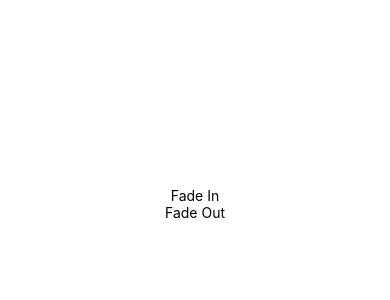
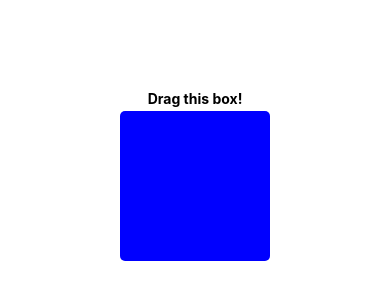
Before and after one commit to manutdmohit/React-Native-Animation, a React Native app: screen / in a window 390 px wide. Shown: the part 248-548 px from the top of the page. Built offline with nearby package versions, Linux system fonts and the light colour scheme.

Commit message:
pan responder gesture

```diff
--- a/App.js
+++ b/App.js
@@ -1,13 +1,14 @@
 import { StatusBar } from 'expo-status-bar';
 import { StyleSheet, Text, View } from 'react-native';
-import Fadeinout from './src/Fadeinout';
+import PanRespond from './src/PanRespond';
+// import Fadeinout from './src/Fadeinout';
 // import Ball2 from './src/Ball2';
 // import Ball from './src/Ball';
 
 export default function App() {
   return (
     <View style={styles.container}>
-      <Fadeinout />
+      <PanRespond />
       <StatusBar style="auto" />
     </View>
   );
--- /dev/null
+++ b/src/PanRespond.js
@@ -0,0 +1,59 @@
+import React, { useState } from 'react';
+import { Animated, View, StyleSheet, PanResponder, Text } from 'react-native';
+
+const PanRespond = () => {
+  const pan = useState(new Animated.ValueXY())[0];
+
+  const panResponder = useState(
+    PanResponder.create({
+      onMoveShouldSetPanResponder: () => true,
+      onPanResponderGrant: () => {
+        pan.setOffset({
+          x: pan.x._value,
+          y: pan.y._value,
+        });
+      },
+      onPanResponderMove: Animated.event([null, { dx: pan.x, dy: pan.y }], {
+        useNativeDriver: false,
+      }),
+      onPanResponderRelease: () => {
+        pan.flattenOffset();
+      },
+    })
+  )[0];
+
+  return (
+    <View style={styles.container}>
+      <Text style={styles.titleText}>Drag this box!</Text>
+      <Animated.View
+        style={{
+          transform: [{ translateX: pan.x }, { translateY: pan.y }],
+        }}
+        {...panResponder.panHandlers}
+      >
+        <View style={styles.box} />
+      </Animated.View>
+    </View>
+  );
+};
+
+const styles = StyleSheet.create({
+  container: {
+    flex: 1,
+    alignItems: 'center',
+    justifyContent: 'center',
+  },
+  titleText: {
+    fontSize: 14,
+    lineHeight: 24,
+    fontWeight: 'bold',
+  },
+  box: {
+    height: 150,
+    width: 150,
+    backgroundColor: 'blue',
+    borderRadius: 5,
+  },
+});
+
+export default PanRespond;
```
